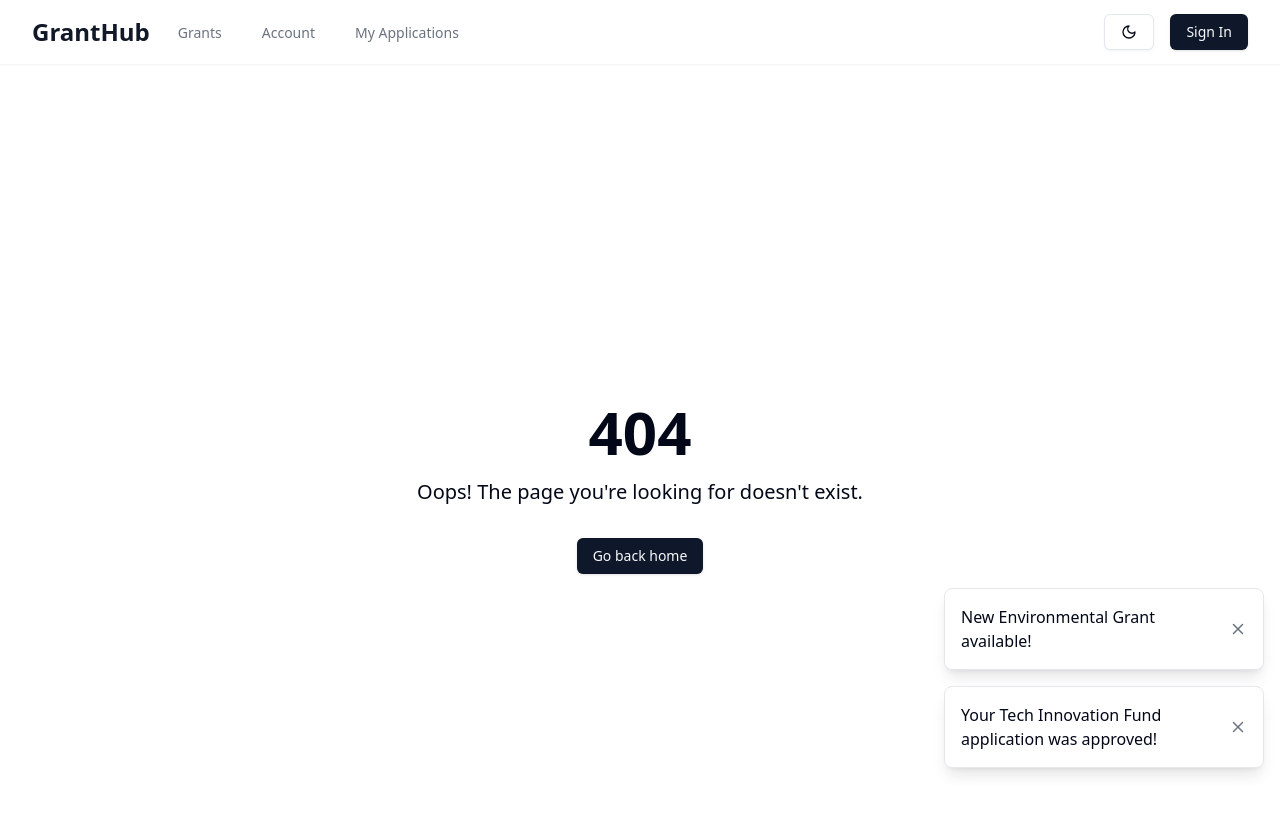
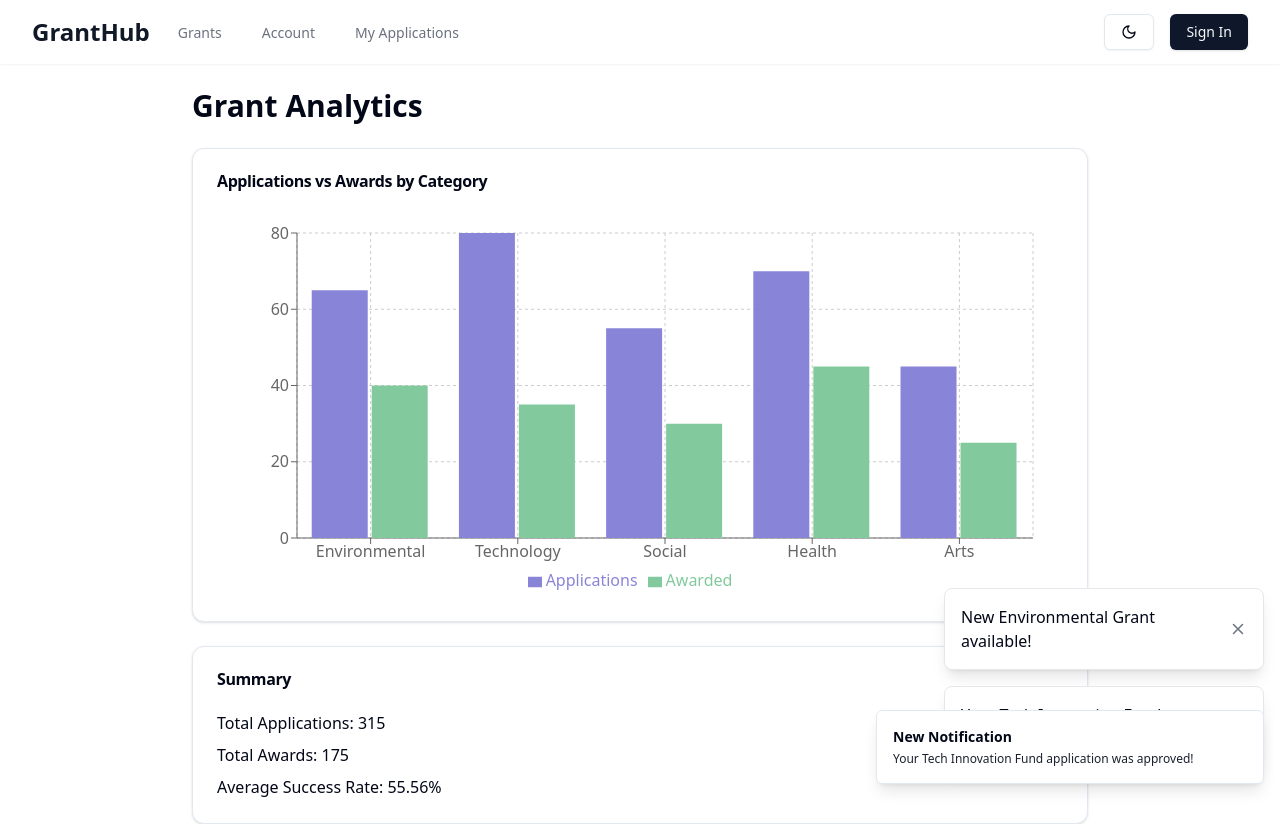
Before and after one commit to fffilps/sg-1181720907235716, a Next.js app: page /analytics in a window 1280 px wide. Before the commit this address had no page. Shown: the top 824 px of the page. Built offline with nearby package versions, Linux system fonts and the light colour scheme.

Commit message:
SOFTGEN MAGIC

```diff
--- a/src/components/Notifications.jsx
+++ b/src/components/Notifications.jsx
@@ -1,6 +1,7 @@
 import { useState, useEffect } from 'react';
 import { motion, AnimatePresence } from 'framer-motion';
 import { X } from 'lucide-react';
+import { useToast } from "@/components/ui/use-toast";
 
 const Notification = ({ message, onClose }) => (
   <motion.div
@@ -10,7 +11,7 @@ const Notification = ({ message, onClose }) => (
     className="bg-white dark:bg-gray-800 border border-gray-200 dark:border-gray-700 rounded-lg shadow-lg p-4 mb-4 flex justify-between items-center"
   >
     <span>{message}</span>
-    <button onClick={onClose} className="text-gray-500 hover:text-gray-700 dark:text-gray-400 dark:hover:text-gray-200">
+    <button onClick={onClose} className="text-gray-500 hover:text-gray-700 dark:text-gray-400 dark:hover:text-gray-200" aria-label="Close notification">
       <X size={18} />
     </button>
   </motion.div>
@@ -18,25 +19,33 @@ const Notification = ({ message, onClose }) => (
 
 export default function Notifications() {
   const [notifications, setNotifications] = useState([]);
+  const { toast } = useToast();
 
   useEffect(() => {
     // Simulating receiving notifications
     const timer = setTimeout(() => {
-      setNotifications([
+      const newNotifications = [
         { id: 1, message: "New Environmental Grant available!" },
         { id: 2, message: "Your Tech Innovation Fund application was approved!" },
-      ]);
+      ];
+      setNotifications(newNotifications);
+      newNotifications.forEach(notification => {
+        toast({
+          title: "New Notification",
+          description: notification.message,
+        });
+      });
     }, 3000);
 
     return () => clearTimeout(timer);
-  }, []);
+  }, [toast]);
 
   const removeNotification = (id) => {
     setNotifications(notifications.filter(n => n.id !== id));
   };
 
   return (
-    <div className="fixed bottom-4 right-4 w-80 z-50">
+    <div className="fixed bottom-4 right-4 w-80 z-50" aria-live="polite" aria-atomic="true">
       <AnimatePresence>
         {notifications.map((notification) => (
           <Notification
--- /dev/null
+++ b/src/pages/analytics.js
@@ -0,0 +1,76 @@
+import { useState, useEffect } from 'react';
+import { Card, CardHeader, CardTitle, CardContent } from "@/components/ui/card";
+import { BarChart, Bar, XAxis, YAxis, CartesianGrid, Tooltip, Legend, ResponsiveContainer } from 'recharts';
+import SEO from '@/components/SEO';
+
+const dummyAnalyticsData = [
+  { name: 'Environmental', applications: 65, awarded: 40 },
+  { name: 'Technology', applications: 80, awarded: 35 },
+  { name: 'Social', applications: 55, awarded: 30 },
+  { name: 'Health', applications: 70, awarded: 45 },
+  { name: 'Arts', applications: 45, awarded: 25 },
+];
+
+export default function Analytics() {
+  const [analyticsData, setAnalyticsData] = useState([]);
+
+  useEffect(() => {
+    // In a real app, you'd fetch this data from your backend
+    setAnalyticsData(dummyAnalyticsData);
+  }, []);
+
+  return (
+    <>
+      <SEO
+        title="Grant Analytics"
+        description="View analytics for grant applications and awards on GrantHub."
+        keywords={['analytics', 'grants', 'applications', 'awards', 'statistics']}
+      />
+      <div className="max-w-4xl mx-auto space-y-6">
+        <h1 className="text-3xl font-bold">Grant Analytics</h1>
+
+        <Card>
+          <CardHeader>
+            <CardTitle>Applications vs Awards by Category</CardTitle>
+          </CardHeader>
+          <CardContent>
+            <div className="h-96">
+              <ResponsiveContainer width="100%" height="100%">
+                <BarChart
+                  data={analyticsData}
+                  margin={{
+                    top: 20,
+                    right: 30,
+                    left: 20,
+                    bottom: 5,
+                  }}
+                >
+                  <CartesianGrid strokeDasharray="3 3" />
+                  <XAxis dataKey="name" />
+                  <YAxis />
+                  <Tooltip />
+                  <Legend />
+                  <Bar dataKey="applications" fill="#8884d8" name="Applications" />
+                  <Bar dataKey="awarded" fill="#82ca9d" name="Awarded" />
+                </BarChart>
+              </ResponsiveContainer>
+            </div>
+          </CardContent>
+        </Card>
+
+        <Card>
+          <CardHeader>
+            <CardTitle>Summary</CardTitle>
+          </CardHeader>
+          <CardContent>
+            <ul className="space-y-2">
+              <li>Total Applications: {analyticsData.reduce((sum, item) => sum + item.applications, 0)}</li>
+              <li>Total Awards: {analyticsData.reduce((sum, item) => sum + item.awarded, 0)}</li>
+              <li>Average Success Rate: {((analyticsData.reduce((sum, item) => sum + item.awarded, 0) / analyticsData.reduce((sum, item) => sum + item.applications, 0)) * 100).toFixed(2)}%</li>
+            </ul>
+          </CardContent>
+        </Card>
+      </div>
+    </>
+  );
+}
--- a/src/pages/dashboard.js
+++ b/src/pages/dashboard.js
@@ -2,9 +2,11 @@ import { useState, useEffect } from 'react';
 import { useAuth } from '@/context/AuthContext';
 import { Card, CardHeader, CardTitle, CardContent } from "@/components/ui/card";
 import { Button } from "@/components/ui/button";
+import { Input } from "@/components/ui/input";
 import { PieChart, Pie, Cell, ResponsiveContainer, Legend, Tooltip } from 'recharts';
 import SEO from '@/components/SEO';
 import Link from 'next/link';
+import { motion } from 'framer-motion';
 
 const dummyApplications = [
   { id: 1, grantTitle: "Environmental Research Grant", status: "Pending" },
@@ -21,6 +23,7 @@ export default function Dashboard() {
   const { user, loading } = useAuth();
   const [applications, setApplications] = useState([]);
   const [savedGrants, setSavedGrants] = useState([]);
+  const [searchTerm, setSearchTerm] = useState('');
 
   useEffect(() => {
     if (user) {
@@ -37,6 +40,14 @@ export default function Dashboard() {
   ];
 
   const COLORS = ['#FFBB28', '#00C49F', '#FF8042'];
+
+  const filteredApplications = applications.filter(app =>
+    app.grantTitle.toLowerCase().includes(searchTerm.toLowerCase())
+  );
+
+  const filteredSavedGrants = savedGrants.filter(grant =>
+    grant.title.toLowerCase().includes(searchTerm.toLowerCase())
+  );
 
   if (loading) {
     return <div>Loading...</div>;
@@ -56,6 +67,20 @@ export default function Dashboard() {
       <div className="max-w-4xl mx-auto space-y-6">
         <h1 className="text-3xl font-bold">Dashboard</h1>
 
+        <Input
+          type="text"
+          placeholder="Search applications and saved grants..."
+          value={searchTerm}
+          onChange={(e) => setSearchTerm(e.target.value)}
+          className="max-w-sm"
+          aria-label="Search applications and saved grants"
+        />
+
+        <motion.div
+          initial={{ opacity: 0, y: 20 }}
+          animate={{ opacity: 1, y: 0 }}
+          transition={{ duration: 0.5 }}
+        >
           <Card>
             <CardHeader>
               <CardTitle>Application Status</CardTitle>
@@ -84,14 +109,20 @@ export default function Dashboard() {
               </div>
             </CardContent>
           </Card>
+        </motion.div>
 
+        <motion.div
+          initial={{ opacity: 0, y: 20 }}
+          animate={{ opacity: 1, y: 0 }}
+          transition={{ duration: 0.5, delay: 0.2 }}
+        >
           <Card>
             <CardHeader>
               <CardTitle>Recent Applications</CardTitle>
             </CardHeader>
             <CardContent>
               <ul className="space-y-2">
-              {applications.map(app => (
+                {filteredApplications.map(app => (
                   <li key={app.id} className="flex justify-between items-center">
                     <span>{app.grantTitle}</span>
                     <span className={`px-2 py-1 rounded-full text-sm ${
@@ -109,14 +140,20 @@ export default function Dashboard() {
               </Link>
             </CardContent>
           </Card>
+        </motion.div>
 
+        <motion.div
+          initial={{ opacity: 0, y: 20 }}
+          animate={{ opacity: 1, y: 0 }}
+          transition={{ duration: 0.5, delay: 0.4 }}
+        >
           <Card>
             <CardHeader>
               <CardTitle>Saved Grants</CardTitle>
             </CardHeader>
             <CardContent>
               <ul className="space-y-2">
-              {savedGrants.map(grant => (
+                {filteredSavedGrants.map(grant => (
                   <li key={grant.id} className="flex justify-between items-center">
                     <span>{grant.title}</span>
                     <span className="text-sm text-gray-500">Deadline: {grant.deadline}</span>
@@ -128,6 +165,7 @@ export default function Dashboard() {
               </Link>
             </CardContent>
           </Card>
+        </motion.div>
       </div>
     </>
   );
```
Lines whose indentation alone changed are shown as unchanged.
